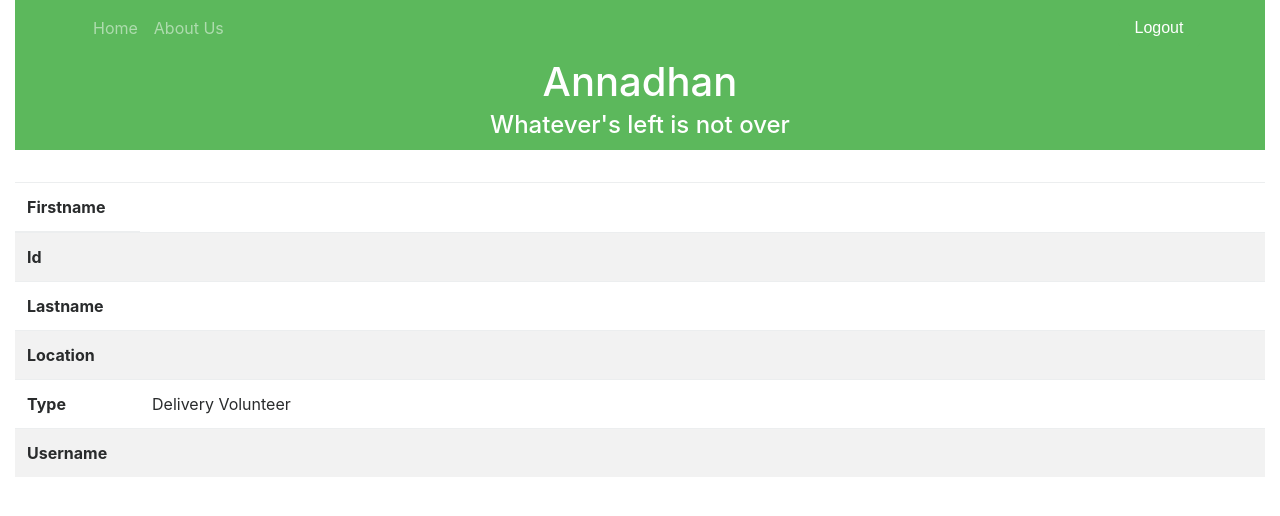
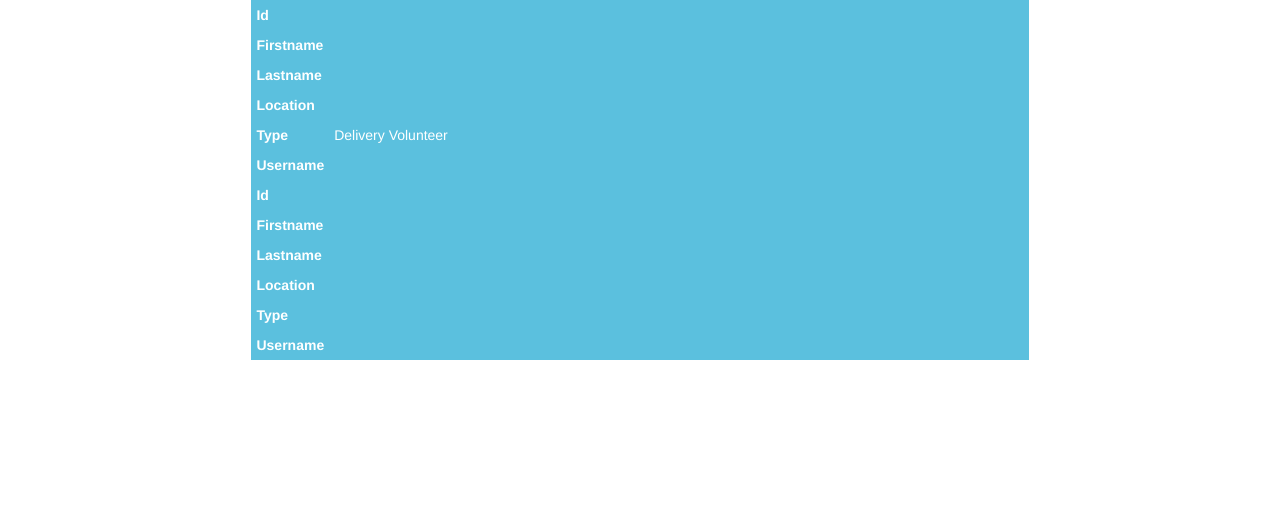
Before and after one commit to Mumbai18/team-20, a PHP site: page /userinfo.php?FirstName=1 in a window 1280 px wide. Shown: the top 516 px of the page. Run offline with PHP 8.4, Linux system fonts and the light colour scheme; data that the repository does not hold is empty; some libraries are stand-ins or nearby versions.

Commit message:
Inntegration of 3 modules

```diff
--- a/Volunteer_home.php
+++ b/Volunteer_home.php
@@ -22,7 +22,7 @@ while($row = mysqli_fetch_array($result))
 echo "<tr>";
 $row1= $row["Firstname"] ;
 echo "<td>";
-echo '<a href="/CFG/Volunteer_details.php?name=$row1">';
+echo '<a href="/CFG/Maps.php?name=$row1">';
 echo $row1;
 echo '</a>';
 echo "</td><td></td>";
--- a/db.php
+++ b/db.php
@@ -7,6 +7,7 @@ if (mysqli_connect_errno())
   }
 else
 {
+
 }
 
 ?>
--- a/userinfo.php
+++ b/userinfo.php
@@ -48,10 +48,6 @@ else
 <!DOCTYPE html>
 <html lang="en">
 	<head>
-	    <link rel="stylesheet" href="https://maxcdn.bootstrapcdn.com/bootstrap/4.0.0-alpha.6/css/bootstrap.min.css" integrity="sha384-rwoIResjU2yc3z8GV/NPeZWAv56rSmLldC3R/AZzGRnGxQQKnKkoFVhFQhNUwEyJ" crossorigin="anonymous">
-    <script src="https://ajax.googleapis.com/ajax/libs/jquery/3.3.1/jquery.min.js"></script>
-    <script src='https://code.jquery.com/jquery-2.1.3.min.js'></script>
-    <script src="https://ajax.googleapis.com/ajax/libs/jquery/2.0.2/jquery.min.js"></script>
 		<meta charset="utf-8" />
 		<meta http-equiv="X-UA-Compatible" content="IE=edge" />
 		<meta name="viewport" content="width=device-width, initial-scale=1" />
@@ -67,44 +63,106 @@ else
 		</style>
 	</head>
 	<body>
-		<div class="container-fluid">
-		<?php include('header.php')?>
-		</div>
 		<!-- This is the main section -->
-		<table class="table table-striped table-dark">
-		  <thead>
-		    <tr>
+		<div class="container-fluid" align="center">
+			<div class="row">
+				<div class="col-xs-10 col-xs-offset-1">
+					<div class="main">
+								    <table id="theTable" style="padding: 5px;">
+
+ 											<tr style="background-color: #5bc0de; color: white;">
+										    <th style="width: 10%;">Id</th>
+										    <td><?php echo $UserID ;?></td>
+ 											</tr>
+									    <tr style="background-color: #5bc0de; color: white;">
 										    <th style="width: 10%;">Firstname</th>
 										    <td><?php echo $Firstname; ?></td>
 									    </tr>
-		  </thead>
-		  <tbody>
-		    <tr>
-				<th style="width: 10%;">Id</th>
-				<td><?php echo $UserID ;?></td>
-		    </tr>
-		    <tr>
+									    <tr style="background-color: #5bc0de; color: white;">
 										    <th style="width: 10%;">Lastname</th>
 										    <td><?php echo $Lastname; ?></td>
 									    </tr>
-		    <tr>
+									    <tr style="background-color: #5bc0de; color: white">
 										    <th style="width: 10%;">Location</th>
 										    <td><?php echo $Location; ?></td>
 									    </tr>
-			<tr>
+									    <tr style="background-color: #5bc0de; color: white">
 										    <th style="width: 10%;">Type</th>
 										    <td><?php echo $typeToPrint; ?></td>
 									    </tr>
-			<tr>
+									    <tr style="background-color: #5bc0de; color: white">
 										    <th style="width: 10%;">Username</th>
 										    <td><?php echo $Username; ?></td>
 									    </tr>
-		  </tbody>
+
 									</table>
+					</div>
+				</div>
+			</div>
+		</div>
 		<!-- jQuery (necessary for Bootstrap's JavaScript plugins) -->
 		<!-- <script src="assets/jquery.min.js"></script> -->
 		<!-- Include all compiled plugins (below), or include individual files as needed -->
 		<!-- <script src="bootstrap/js/bootstrap.min.js"></script> -->
 		<!-- <script src="js/form.js"></script> -->
 	</body>
+<!DOCTYPE html>
+<html lang="en">
+	<head>
+		<meta charset="utf-8" />
+		<meta http-equiv="X-UA-Compatible" content="IE=edge" />
+		<meta name="viewport" content="width=device-width, initial-scale=1" />
+		<!-- The above 3 meta tags *must* come first in the head; any other head content must come *after* these tags -->
+		<title>Userinfo</title>
+		<!-- Bootstrap -->
+		<link href="bootstrap/css/bootstrap.min.css" rel="stylesheet" />
+		<link href="css/style.css" rel="stylesheet" />
+		<style type="text/css">
+			th, td{
+				padding: 5px;
+			}
+		</style>
+	</head>
+	<body>
+		<!-- This is the main section -->
+		<div class="container-fluid" align="center">
+			<div class="row">
+				<div class="col-xs-10 col-xs-offset-1">
+					<div class="main">
+								    <table id="theTable" style="padding: 5px;">
+									    <tr style="background-color: #5bc0de; color: white;">
+										    <th style="width: 10%;">Id</th>
+										    <td></td>
+									    </tr>
+									    <tr style="background-color: #5bc0de; color: white;">
+										    <th style="width: 10%;">Firstname</th>
+										    <td></td>
+									    </tr>
+									    <tr style="background-color: #5bc0de; color: white;">
+										    <th style="width: 10%;">Lastname</th>
+										    <td></td>
+									    </tr>
+									    <tr style="background-color: #5bc0de; color: white">
+										    <th style="width: 10%;">Location</th>
+										    <td></td>
+									    </tr>
+									    <tr style="background-color: #5bc0de; color: white">
+										    <th style="width: 10%;">Type</th>
+										    <td></td>
+									    </tr>
+									    <tr style="background-color: #5bc0de; color: white">
+										    <th style="width: 10%;">Username</th>
+										    <td></td>
+									    </tr>
+									</table>
+					</div>
+				</div>
+			</div>
+		</div>
+		<!-- jQuery (necessary for Bootstrap's JavaScript plugins) -->
+		<script src="assets/jquery.min.js"></script>
+		<!-- Include all compiled plugins (below), or include individual files as needed -->
+		<script src="bootstrap/js/bootstrap.min.js"></script>
+		<script src="js/form.js"></script>
+	</body>
 </html>
```
Also changed, not shown: register.php (+11 -8 lines). Lines whose indentation alone changed are shown as unchanged.
